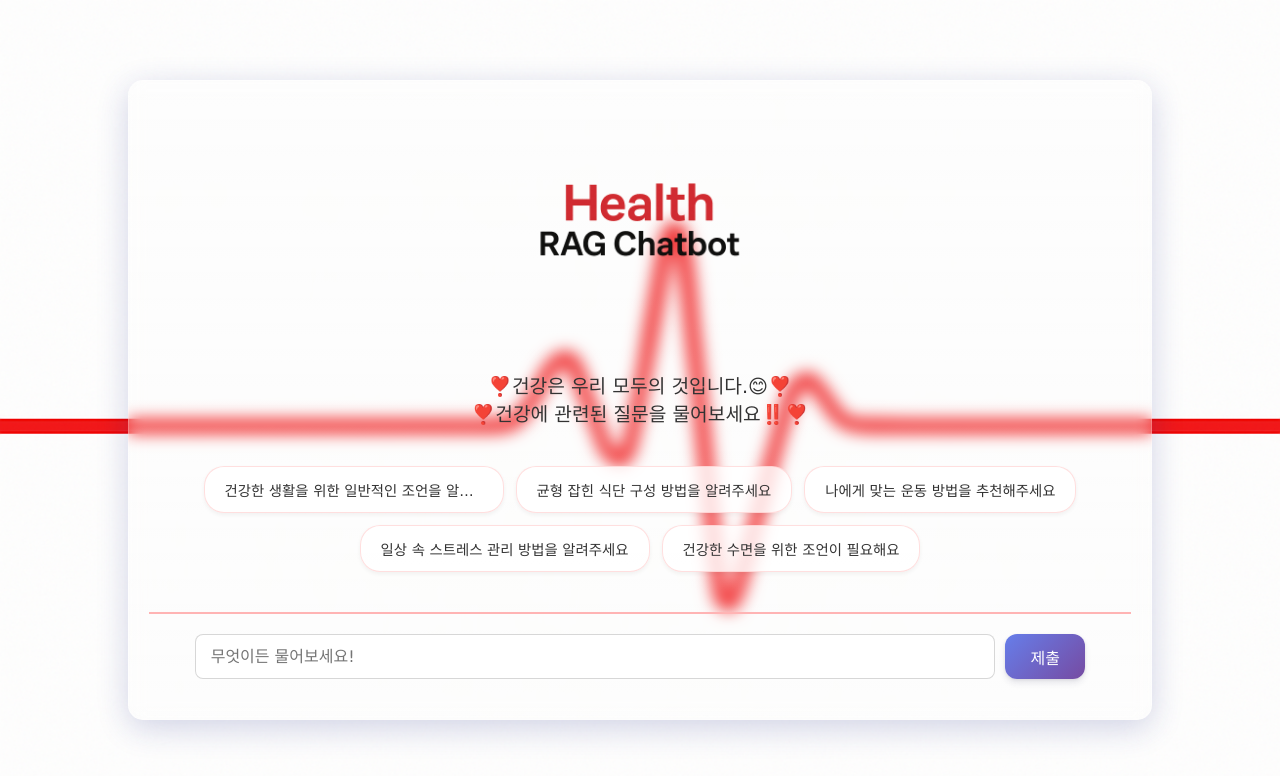
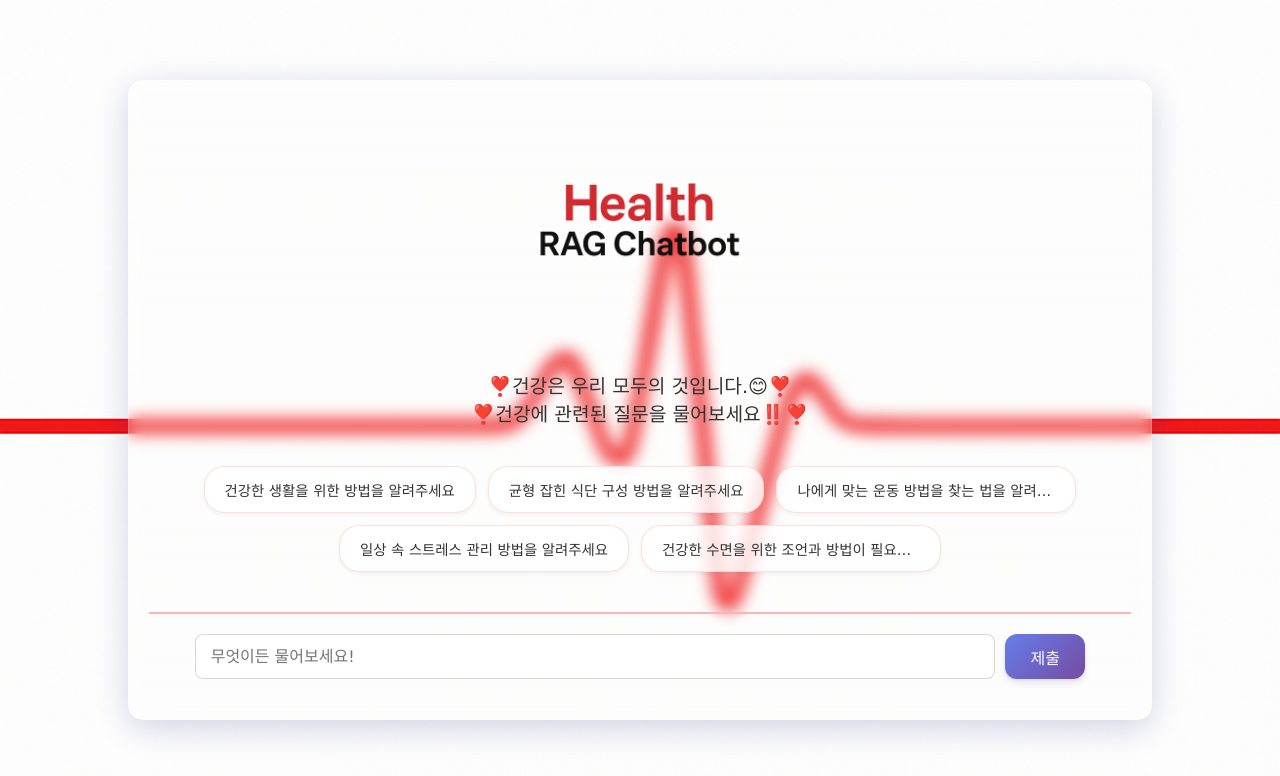
Before and after one commit to kimternet/HealthRagChatbot, a Next.js app: page / in a window 1280 px wide. Shown: the top 776 px of the page. Built offline with nearby package versions, Linux system fonts and the light colour scheme.

Commit message:
프롬프트 수정

```diff
--- a/app/components/PromptSuggestionRow.tsx
+++ b/app/components/PromptSuggestionRow.tsx
@@ -6,11 +6,11 @@ interface PromptSuggestionRowProps {
 
 const PromptSuggestionRow = ({ onPromptClick }: PromptSuggestionRowProps) => {
     const prompts = [
-        "건강한 생활을 위한 일반적인 조언을 알려주세요",
+        "건강한 생활을 위한 방법을 알려주세요",
         "균형 잡힌 식단 구성 방법을 알려주세요",
-        "나에게 맞는 운동 방법을 추천해주세요",
+        "나에게 맞는 운동 방법을 찾는 법을 알려주세요",
         "일상 속 스트레스 관리 방법을 알려주세요",
-        "건강한 수면을 위한 조언이 필요해요"
+        "건강한 수면을 위한 조언과 방법이 필요해요"
     ];
 
     return (
```
